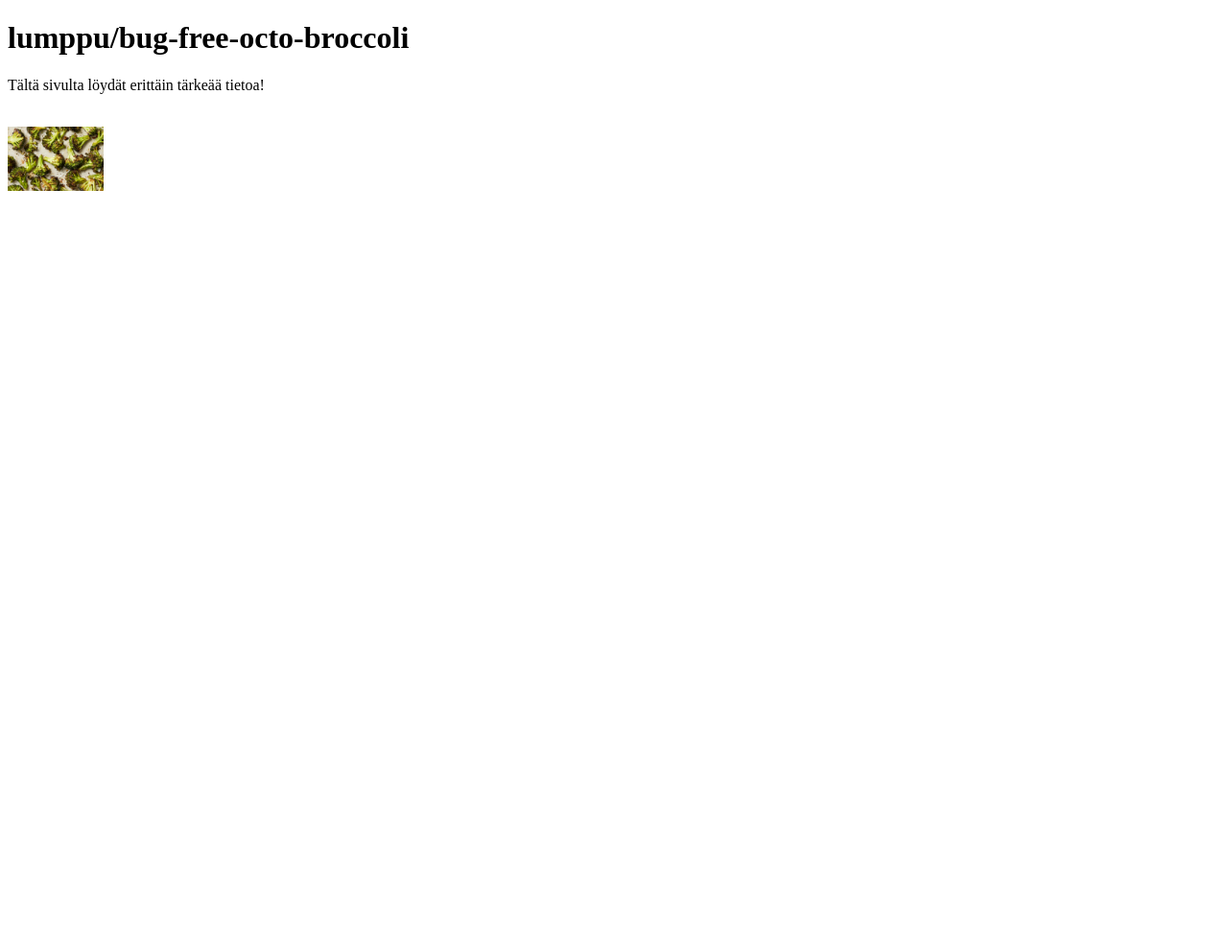
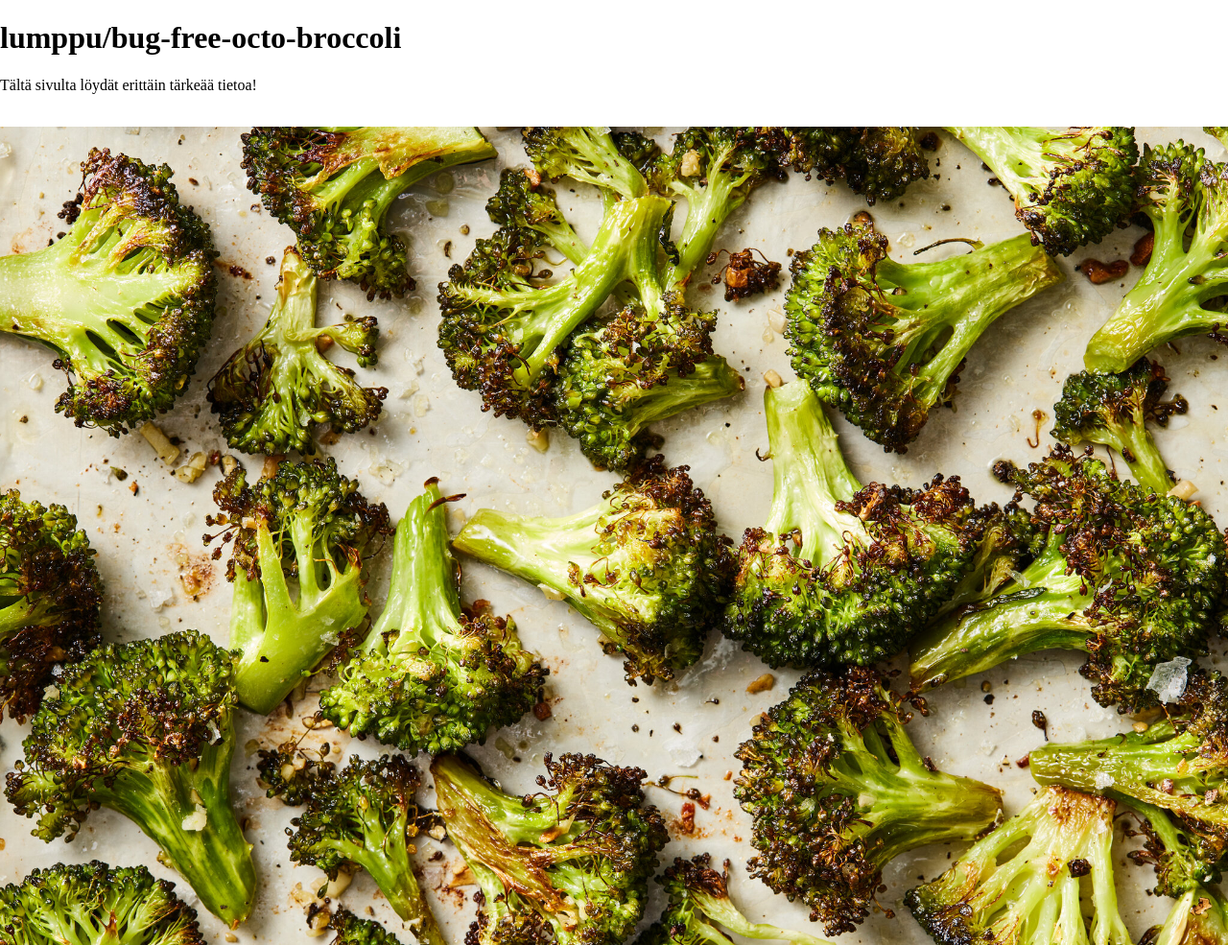
Before and after one commit to lumppu/bug-free-octo-broccoli, a plain HTML site: page index.html in a window 1280 px wide. Shown: the whole page at 96% size. Before the commit the page ends 800 px from the top, so only its background shows below. Drawn offline with Linux system fonts and the light colour scheme.

Commit message:
Added style.css.

```diff
--- a/index.html
+++ b/index.html
@@ -3,12 +3,13 @@
   <head>
     <meta charset="utf-8">
     <title>bug-free-octo-broccoli</title>
+    <link href="/style.css" rel="stylesheet" type="text/css" />
   </head>
 
   <body>
     <h1>lumppu/bug-free-octo-broccoli</h1>
     <p>Tältä sivulta löydät erittäin tärkeää tietoa!</p>
     <br>
-    <img src="LH-Roasted-Broccoli-fhgj-superJumbo.jpg" width="100px" height="auto">
+    <img id="broccoli-img" src="/LH-Roasted-Broccoli-fhgj-superJumbo.jpg">
   </body>
 </html>
--- /dev/null
+++ b/style.css
@@ -0,0 +1,9 @@
+body {
+    margin: 0;
+    padding: 0;
+}
+
+#broccoli-img {
+    width: 100%;
+    height: auto;
+}
```
